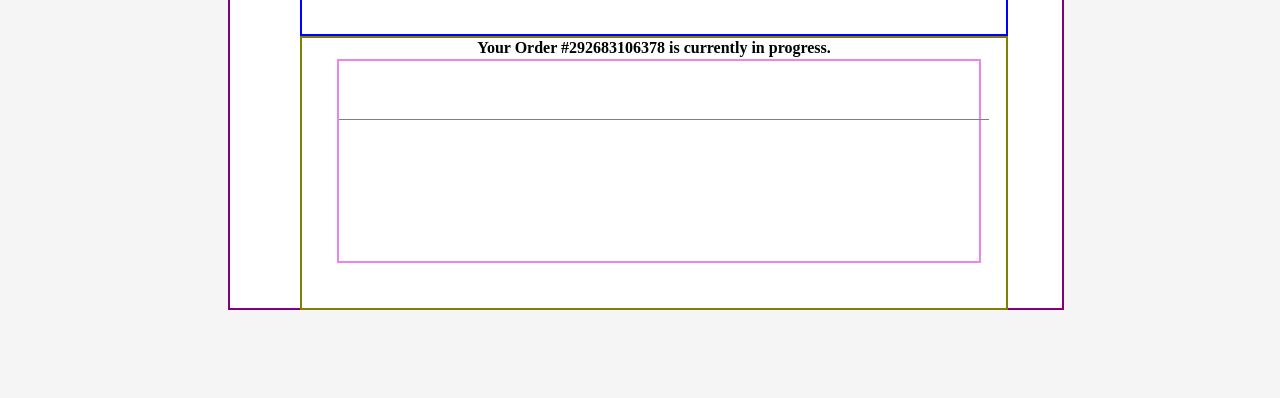
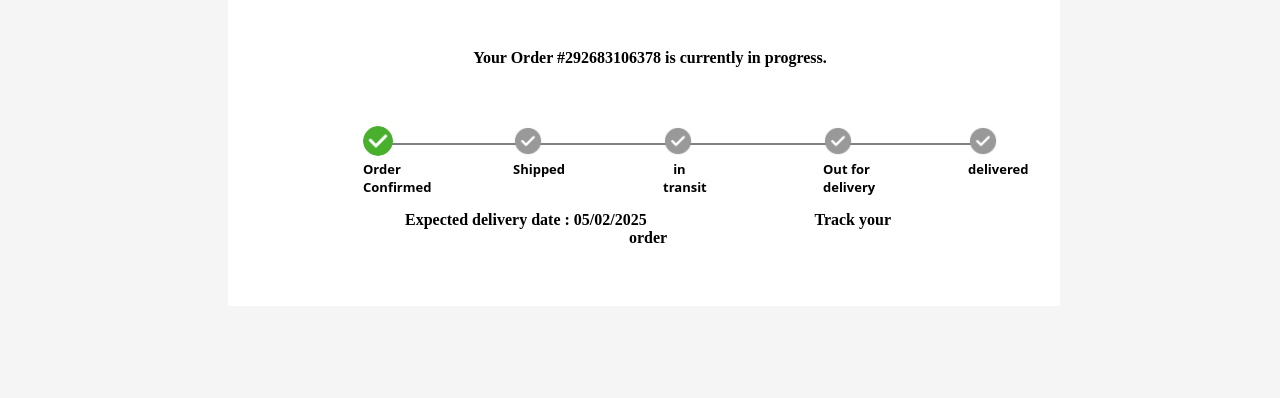
Before and after one commit to athulya116/Electo-market, a plain HTML site: page success.html in a window 1280 px wide. Shown: the part 402-800 px from the top of the page. Drawn offline with Linux system fonts and the light colour scheme.

Commit message:
sevententh

```diff
--- a/assets/css/style.css
+++ b/assets/css/style.css
@@ -1375,7 +1375,6 @@ color:black;
 .success-section{
     width:65vw;
     height:550px;
-    border:2px solid purple;
     position:relative;
     top:150px;
     left:220px;
@@ -1390,7 +1389,6 @@ color:black;
 .success-first-checked-icon{
     width:20vw;
     height:70px;
-    border:2px solid red;
     margin-left:300px;
 }
 .success-first-checked-icon img{
@@ -1401,7 +1399,6 @@ color:black;
 .success-section-content{
     width:55vw;
     height:200px;
-    border:2px solid blue;
     margin-left:70px;
 }
 .success-section-content{
@@ -1418,7 +1415,6 @@ color:black;
 .order-design{
     width:55vw;
     height:270px;
-    border:2px solid olive;
     margin-left:70px;
 }
 .order-design h4{
@@ -1431,16 +1427,65 @@ color:black;
 .order-design-diagram {
     width: 50vw;
     height: 200px;
-    border: 2px solid violet;
     margin-left: 35px;
     position: relative;
-    top: -40px;
+    top: -60px;
+    font-size:13px;
+    font-weight:bold;
+
 }
-.order-design-diagram hr{
-    width:650px;
-    height:1px;
-    border:none;
-    background-color:gray;
+.order-design-diagram h4{
     position:relative;
-    top:50px;
+    top:130px;
+    left:-80px;
 }
+.order-design-diagram h4 a{
+    text-decoration:none;
+}
+.order-design-diagram h4 a:link{
+    color:black;
+}
+.order-design-diagram h4 a:hover{
+    text-decoration:underline;
+    text-underline-offset:3px;
+}
+.order-design-diagram h4 a:visited{
+    color:black;
+}
+.order-design-diagram div {
+    width: 30px;
+    height: 30px;
+    position: relative;
+    top: 45px;
+    float: left;
+    border-radius: 50px;
+}
+.order-design-diagram div img{
+    width:30px;
+    height:30px;
+    border-radius:50px;
+    z-index:2;
+}
+.order-confirmed {
+    left: 30px;
+}
+.shipped{
+    left:150px;
+}
+.in-transit{
+    left:270px;
+}
+.out-for-delivery{
+    left:400px;
+}
+.delivered{
+    left:515px;
+}
+.border-top{
+    width:625px;
+    height:10px;
+    border-top:2px solid gray;
+    position:relative;
+    top:35px;
+    left:70px;
+}
--- a/success.html
+++ b/success.html
@@ -24,13 +24,40 @@
         </div>
         <div class="order-design">
             <h4> Your Order #292683106378 is currently in progress. </h4>
+            <div class="border-top"></div>
             <div class="order-design-diagram">
-                <div class="order-confirmed"></div>
-                <div class="shipped"></div>
-                <div class="in-transit"></div>
-                <div class="out-for-delivery"></div>
-                <div class="delivered"></div>
-                <hr />
+                <div class="order-confirmed">
+                    <img src="assets\icons\circle.png" alt="Alternate Text" />
+                    <br />
+                    Order <Br />Confirmed
+                </div>
+                <div class="shipped">
+                    <img src="assets\icons\circle-gray.png" alt="Alternate Text" />
+                    <br />
+                    Shipped
+                </div>
+                <div class="in-transit">
+                    <img src="assets\icons\circle-gray.png" alt="Alternate Text" /> <br />
+                    &nbsp; &nbsp;in  &nbsp; transit
+                </div>
+                <div class="out-for-delivery">
+                    <img src="assets\icons\circle-gray.png" alt="Alternate Text" />
+                    Out&nbsp;for <br />
+                    delivery
+                </div>
+                <div class="delivered">
+                    <img src="assets\icons\circle-gray.png" alt="Alternate Text" />
+                    <br />
+                    delivered
+                </div>
+
+                <h4>
+                    Expected delivery date : 05/02/2025 &nbsp;&nbsp;&nbsp;&nbsp;&nbsp;&nbsp;&nbsp;&nbsp;&nbsp;&nbsp;&nbsp; &nbsp;
+                    &nbsp;&nbsp;&nbsp;&nbsp;&nbsp;&nbsp;&nbsp;&nbsp;&nbsp;&nbsp;&nbsp;&nbsp;&nbsp;&nbsp;&nbsp;&nbsp;&nbsp;&nbsp;&nbsp;&nbsp;&nbsp;
+                    &nbsp;&nbsp;&nbsp;&nbsp;
+                    <a href="#">Track your order</a>
+                </h4>
+
             </div>
         </div>
     </section>
```
Also changed, not shown: assets/icons/circle-gray.png (added).
